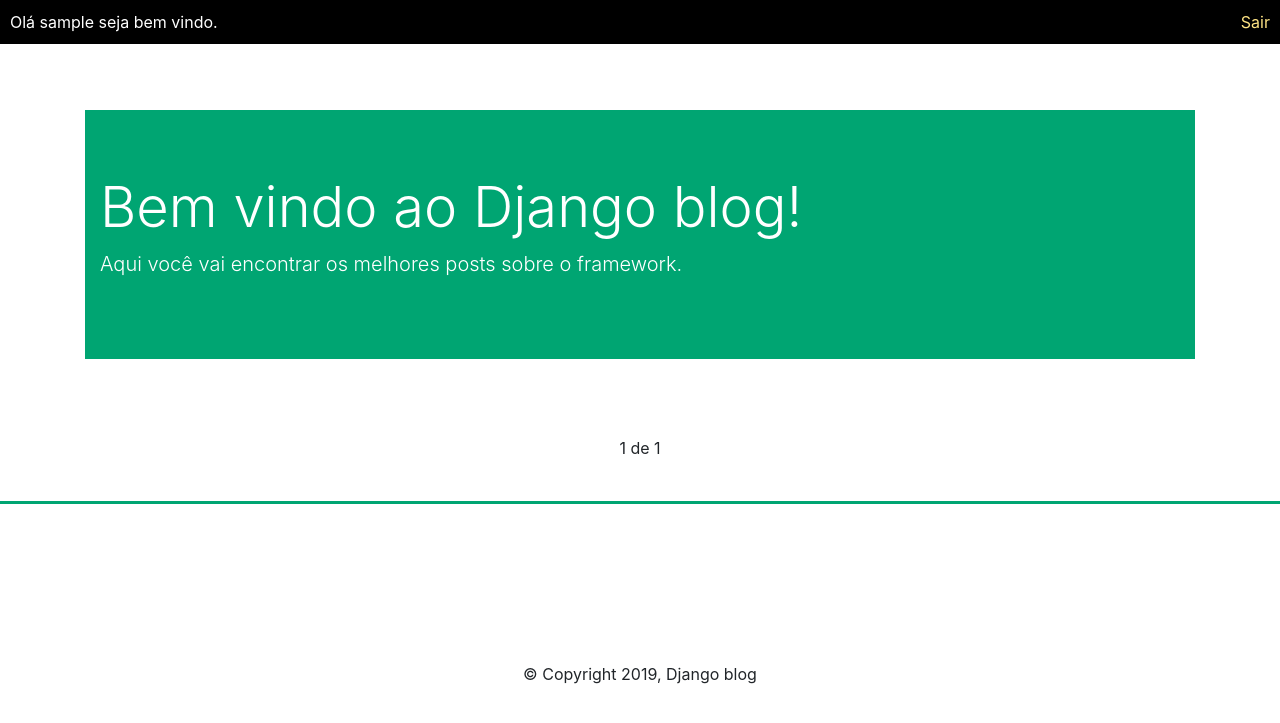
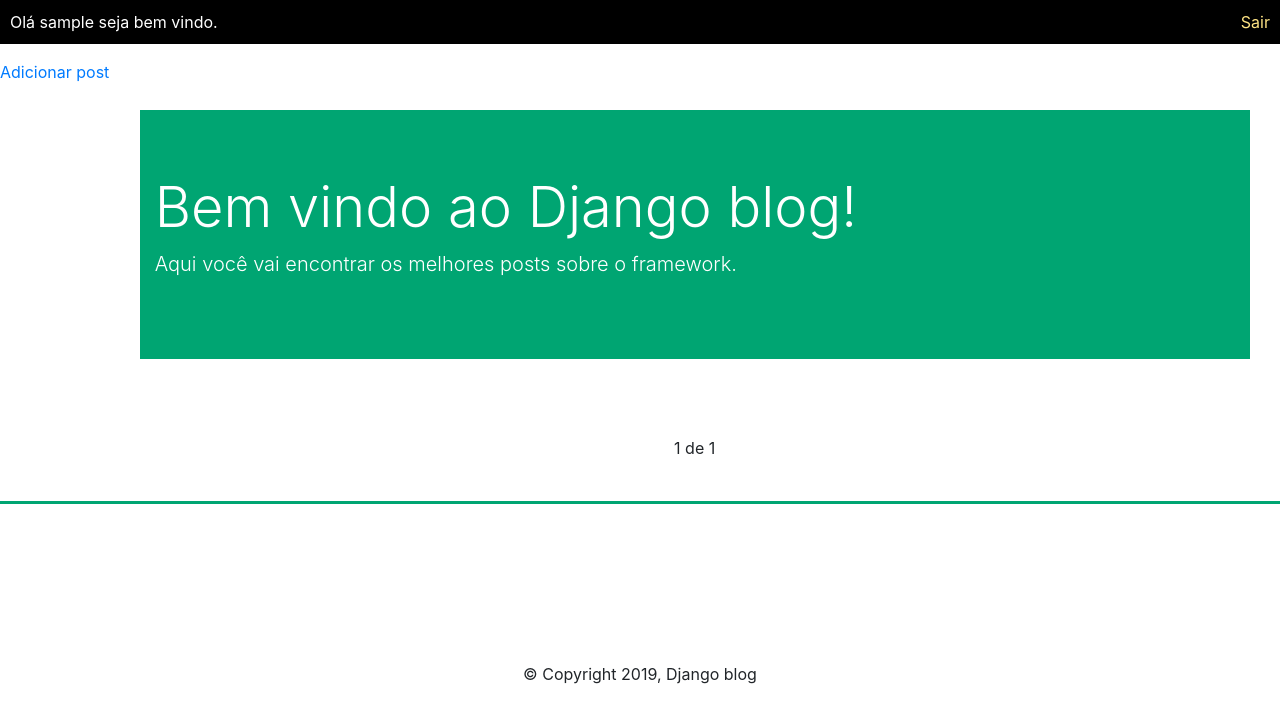
Before and after one commit to Arthur994/Django, a Django app: page / in a window 1280 px wide. Shown: the part 56-779 px from the top of the page. Run offline with Django 3.2, Linux system fonts and the light colour scheme; the visitor is signed in with stand-in values (Sample User, id 1); data that the repository does not hold is empty; some libraries are stand-ins or nearby versions.

Commit message:
adição de post através de form

```diff
--- /dev/null
+++ b/blog/forms.py
@@ -0,0 +1,6 @@
+from django.forms import ModelForm
+from .models import Post
+class PostForm(ModelForm):
+    class Meta:
+        model = Post
+        fields = ['title', 'slug', 'body', 'author', 'status']
--- a/blog/templates/blog/base.html
+++ b/blog/templates/blog/base.html
@@ -45,6 +45,9 @@
       Olá {{ user.username }} seja bem vindo.
       <span class="sair"><a href="{% url 'logout' %}">Sair</a></span>
     </p>
+     <div class="submenu-auth">
+        <span><a href="{% url 'blog:post_create' %}">Adicionar post</a></span>
+    </div>
     {% endif %}
     {% block content %}
     {% endblock %}
--- a/blog/urls.py
+++ b/blog/urls.py
@@ -5,6 +5,7 @@ app_name = 'blog'
 urlpatterns = [
     path('', views.post_list, name='post_list'),
     path('<slug:slug>', views.post_detail, name='post_detail'),
+    path('criar/', views.post_create, name='post_create'),
     path('sobre/', views.about, name='about'),
     path('contato/', views.contact, name='contact'),
 ]
--- a/blog/views.py
+++ b/blog/views.py
@@ -1,7 +1,9 @@
-from django.shortcuts import render, get_object_or_404
+from django.shortcuts import render, get_object_or_404, redirect
+from django.contrib.auth.decorators import login_required
 from django.http import HttpResponse
+from django.core.paginator import Paginator
 from .models import Post
-from django.core.paginator import Paginator
+from .forms import PostForm
 
 # Create your views here.
 
@@ -21,3 +23,20 @@ def contact(request):
 def post_detail(request, slug):
     post = get_object_or_404(Post, slug=slug)
     return render(request, 'blog/post_detail.html',{'post':post})
+
+@login_required
+def post_create(request):
+    form = PostForm()
+    if(request.method == 'POST'):
+        form = PostForm(request.POST)
+        if(form.is_valid()):
+            post_title = form.cleaned_data['title']
+            post_slug = form.cleaned_data['slug']
+            post_body = form.cleaned_data['body']
+            post_author = form.cleaned_data['author']
+            post_status = form.cleaned_data['status']
+            new_post = Post(title=post_title, slug=post_slug, body=post_body, author=post_author, status=post_status)
+            new_post.save()
+            return redirect('blog:post_list')
+    elif(request.method == 'GET'):
+        return render(request, 'blog/add_post.html', {'form': form})
```
Also changed, not shown: blog/templates/blog/add_post.html (added, +15 -0 lines).
